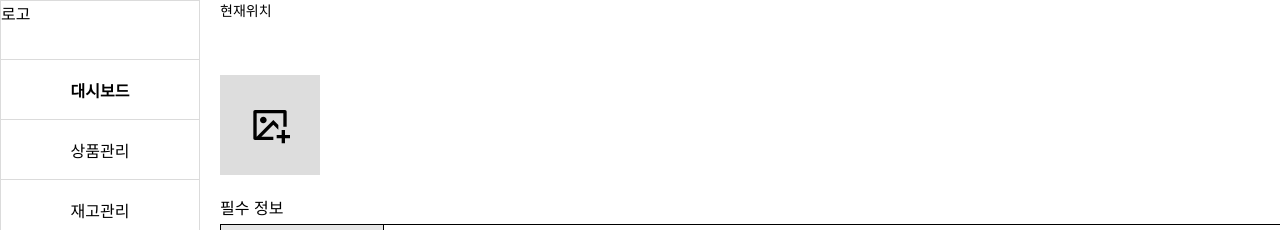
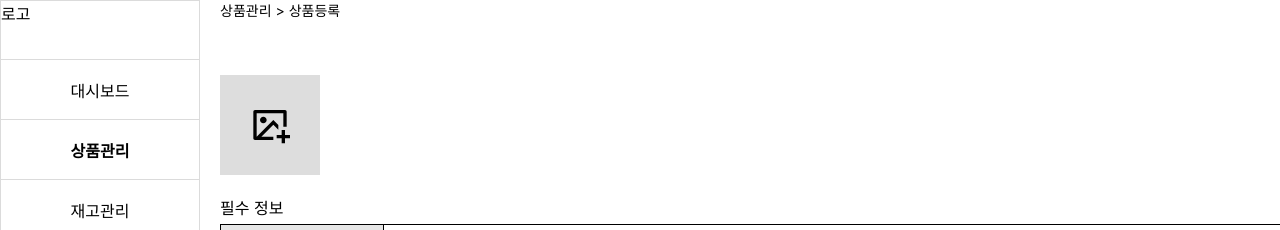
Before and after one commit to meong-nyang/front, a React (Create React App) app: page /admin/product/register in a window 1280 px wide. Shown: the top 230 px of the page. Built offline with nearby package versions, Linux system fonts and the light colour scheme.

Commit message:
현재 위치 기능 추가

```diff
--- a/src/App.js
+++ b/src/App.js
@@ -11,7 +11,6 @@ import UserLoginPage from './pages/user/UserLoginPage/UserLoginPage';
 import UserJoinPage from './pages/user/UserJoinPage/UserJoinPage';
 import UserMyPage from './pages/user/UserMyPage/UserMyPage';
 import MainLayout from './components/admin/MainLayout/MainLayout';
-import { useState } from 'react';
 
 function App() {
 
--- a/src/components/admin/MainLayout/MainLayout.jsx
+++ b/src/components/admin/MainLayout/MainLayout.jsx
@@ -1,15 +1,22 @@
 /** @jsxImportSource @emotion/react */
 import { Link, useLocation } from "react-router-dom";
 import * as s from "./style";
-import { MENU_DATAS } from "../../../constants/options";
+import { LOCATION_DATAS, MENU_DATAS } from "../../../constants/options";
 
 function MainLayout({ children }) {
     const addressLocation = useLocation();
-    // const result = MENU_DATAS.filter(data => data.address.startsWith(addressLocation.pathname))[0];
+    let result = LOCATION_DATAS.filter(data => data.address === (addressLocation.pathname))[0];
+
+    if (result === undefined) {
+        result = {
+            menuId: 0,
+            name: "잘못된 경로"
+        }
+    }
 
     return (
         <div css={s.layout}>
-            <div css={s.menuList(1)}>
+            <div css={s.menuList(result.menuId)}>
                 <div>로고</div>
                 {
                     MENU_DATAS.map(menu => (
@@ -20,7 +27,7 @@ function MainLayout({ children }) {
             <div css={s.mainContainer}>
                 <header css={s.head}>
                     <div>
-                        현재위치
+                        {result.name}
                     </div>
                     <div>
                         관리자 이름
--- a/src/components/admin/ProductEdit/style.js
+++ b/src/components/admin/ProductEdit/style.js
@@ -3,7 +3,6 @@ import { css } from "@emotion/react";
 export const layout = css`
     margin-top: 20px;
     width: 100%;
-    height: 100%;
 
     // input type이 number인 경우 오른쪽에 생기는 화살표 제거
     & input::-webkit-outer-spin-button,
--- a/src/constants/options.js
+++ b/src/constants/options.js
@@ -35,3 +35,46 @@ export const MENU_DATAS = [
         address: "/admin/setting"
     }
 ];
+
+export const LOCATION_DATAS = [
+    {
+        address: "/admin",
+        menuId: 1,
+        name: "대시보드"
+    },
+    {
+        address: "/admin/product/list",
+        menuId: 2,
+        name: "상품관리 > 상품목록"
+    },
+    {
+        address: "/admin/product/register",
+        menuId: 2,
+        name: "상품관리 > 상품등록"
+    },
+    {
+        address: "/admin/stock",
+        menuId: 3,
+        name: "재고관리"
+    },
+    {
+        address: "/admin/order",
+        menuId: 4,
+        name: "주문관리"
+    },
+    {
+        address: "/admin/customer",
+        menuId: 5,
+        name: "고객관리"
+    },
+    {
+        address: "/admin/statistics",
+        menuId: 6,
+        name: "통계"
+    },
+    {
+        address: "/admin/setting",
+        menuId: 7,
+        name: "사이트설정"
+    }
+]
--- a/src/pages/admin/ProductManagement/ProductListPage/style.js
+++ b/src/pages/admin/ProductManagement/ProductListPage/style.js
@@ -125,6 +125,7 @@ export const mainTable = css`
     & tr > *:nth-of-type(1) {
         padding: 0;
         width: 2%;
+        cursor: default;
     }
 
     & tr > *:nth-of-type(2) {
```
